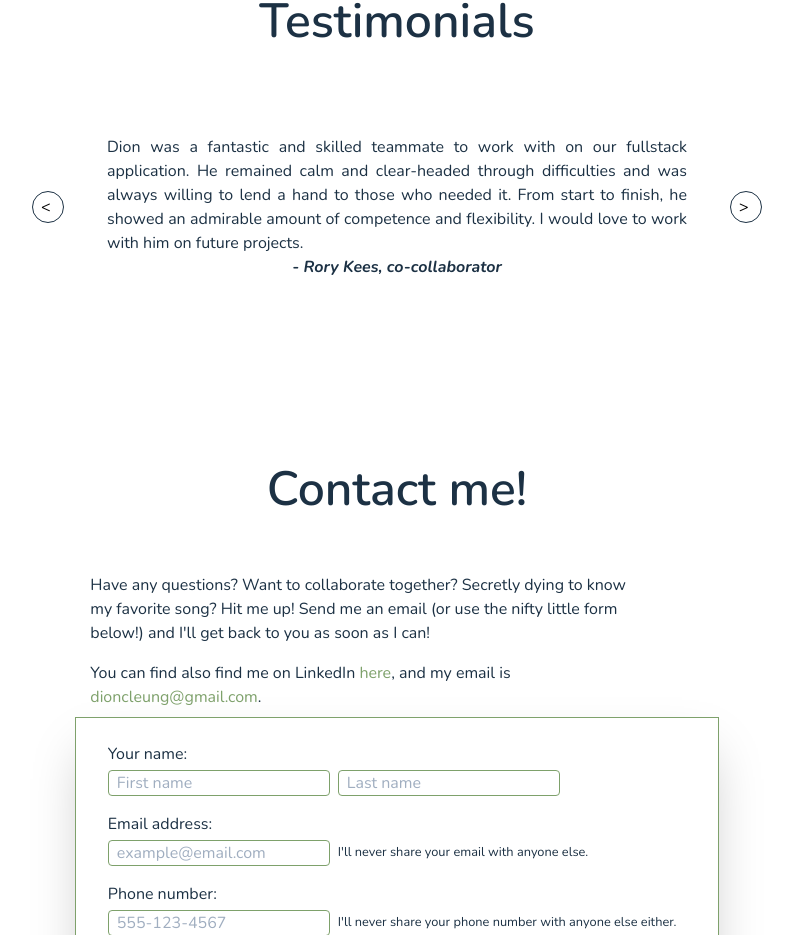
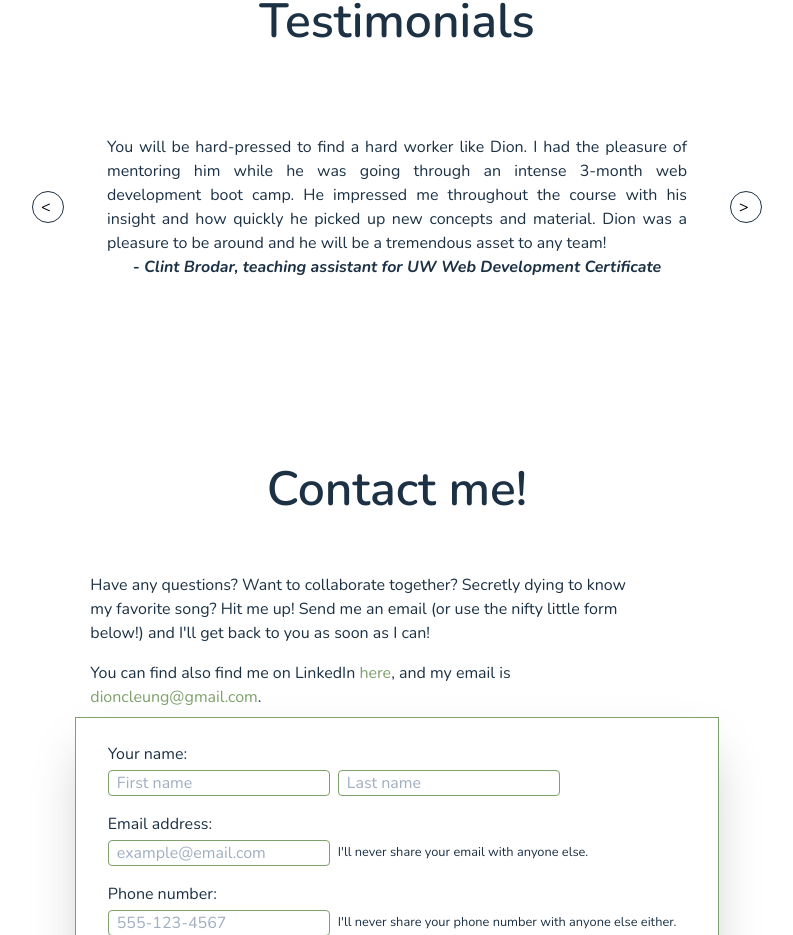
Before and after one commit to dionleung14/portfolio-nodemailer, a React (Create React App) app: page / in a window 1280 px wide. Shown: the part 3716-4651 px from the top of the page, without its empty margins (243-1036 px from the left). Built offline with nearby package versions, Linux system fonts and the light colour scheme.

Commit message:
work in progress adding interval to tracker for testimonials

```diff
--- a/src/components/Testimonials.js
+++ b/src/components/Testimonials.js
@@ -1,18 +1,8 @@
-import React, { useState } from "react";
+import React, { useState, useEffect } from "react";
 import FirstHeader from "./FirstHeader";
 import TestimonialsContainer from "./TestimonialsContainer";
 
 export default function Testimonials(props) {
-  let [tracker, setTracker] = useState(0);
-
-  const decrement = () => {
-    setTracker(tracker - 1);
-  };
-
-  const increment = () => {
-    setTracker(tracker + 1);
-  };
-
   const testimonials = [
     {
       from: "Rory Kees",
@@ -40,7 +30,37 @@ export default function Testimonials(props) {
     },
   ];
 
+  let [tracker, setTracker] = useState(
+    Math.floor(Math.random() * testimonials.length)
+  );
+
+  let [display, setDisplay] = useState(0);
+
+  const decrement = () => {
+    setTracker(tracker - 1);
+  };
+
+  const increment = () => {
+    setTracker(tracker + 1);
+  };
+
   let currentTest = testimonials[Math.abs(tracker) % testimonials.length];
+
+  // useEffect(() => {
+  //   const interval = setInterval(() => {
+  //     if (display === 0) {
+  //       setDisplay((display = 1000));
+  //       console.log("reset");
+  //       console.log(tracker);
+  //       // setTracker(tracker + 1);
+  //     } else {
+  //       setDisplay((display -= 250));
+  //       console.log("changed");
+  //       increment();
+  //     }
+  //   }, 1000);
+  //   return () => clearInterval(interval);
+  // }, []);
 
   return (
     <TestimonialsContainer
@@ -86,6 +106,7 @@ export default function Testimonials(props) {
           </button>
         </div>
       </div>
+      {/* {display} */}
       {/* <div>{tracker}</div> */}
     </TestimonialsContainer>
   );
```
